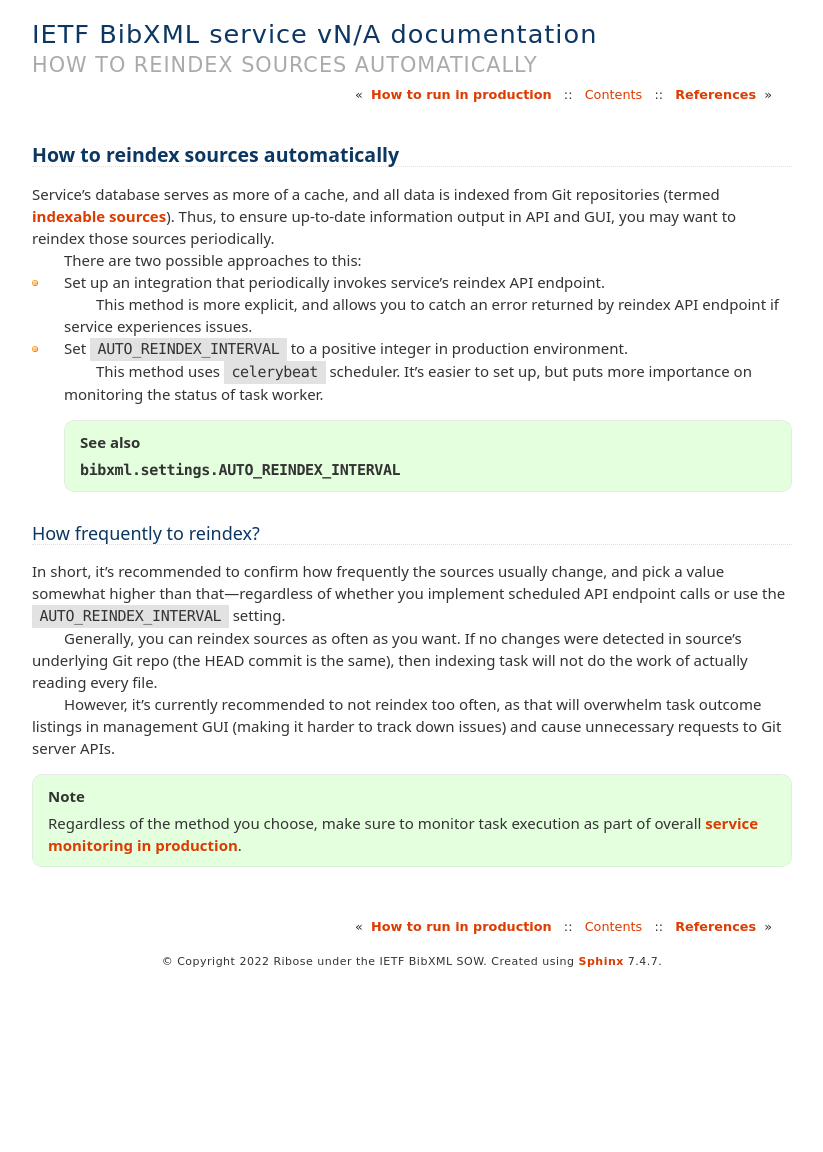
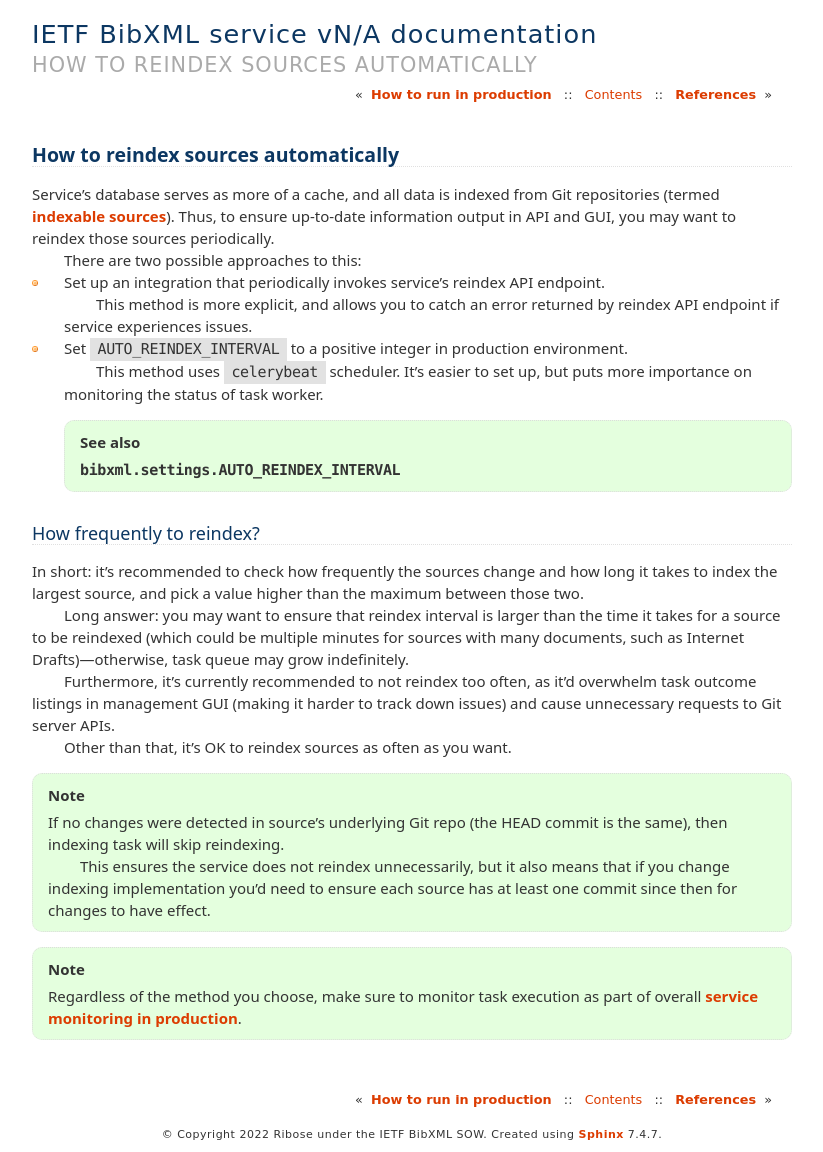
Before and after one commit to ietf-tools/bibxml-service, a Sphinx documentation site: the page built from docs/howto/auto-reindex-sources.rst, in a window 1280 px wide. Shown: the whole page, without its empty margins (228-1051 px from the left). Built offline with Sphinx 7.4.7, drawn with Linux system fonts in a browser that asks for light colours; pages that are not in the unit, such as notebooks, are missing from menus; before the commit the page ends 979 px from its top, so only the background shows below that.

Commit message:
docs(howto): expand on reindexing sources

```diff
--- a/docs/howto/auto-reindex-sources.rst
+++ b/docs/howto/auto-reindex-sources.rst
@@ -27,20 +27,31 @@ There are two possible approaches to this:
 How frequently to reindex?
 --------------------------
 
-In short, it’s recommended to confirm how frequently the sources usually change,
-and pick a value somewhat higher than that—regardless of whether
-you implement scheduled API endpoint calls
-or use the ``AUTO_REINDEX_INTERVAL`` setting.
+In short: it’s recommended to check how frequently the sources change
+and how long it takes to index the largest source,
+and pick a value higher than the maximum between those two.
 
-Generally, you can reindex sources as often as you want.
-If no changes were detected in source’s underlying Git repo
-(the HEAD commit is the same), then indexing task will not do the work
-of actually reading every file.
+Long answer: you may want to ensure that reindex interval
+is larger than the time it takes for a source to be reindexed
+(which could be multiple minutes for sources with many documents,
+such as Internet Drafts)—otherwise, task queue may grow indefinitely.
 
-However, it’s currently recommended to not reindex too often,
-as that will overwhelm task outcome listings in management GUI
+Furthermore, it’s currently recommended to not reindex too often,
+as it’d overwhelm task outcome listings in management GUI
 (making it harder to track down issues) and cause unnecessary requests
 to Git server APIs.
+
+Other than that, it’s OK to reindex sources as often as you want.
+
+.. note::
+
+   If no changes were detected in source’s underlying Git repo
+   (the HEAD commit is the same), then indexing task will skip reindexing.
+
+   This ensures the service does not reindex unnecessarily,
+   but it also means that if you change indexing implementation
+   you’d need to ensure each source
+   has at least one commit since then for changes to have effect.
 
 .. note:: Regardless of the method you choose, make sure to monitor
           task execution as part of overall
```
